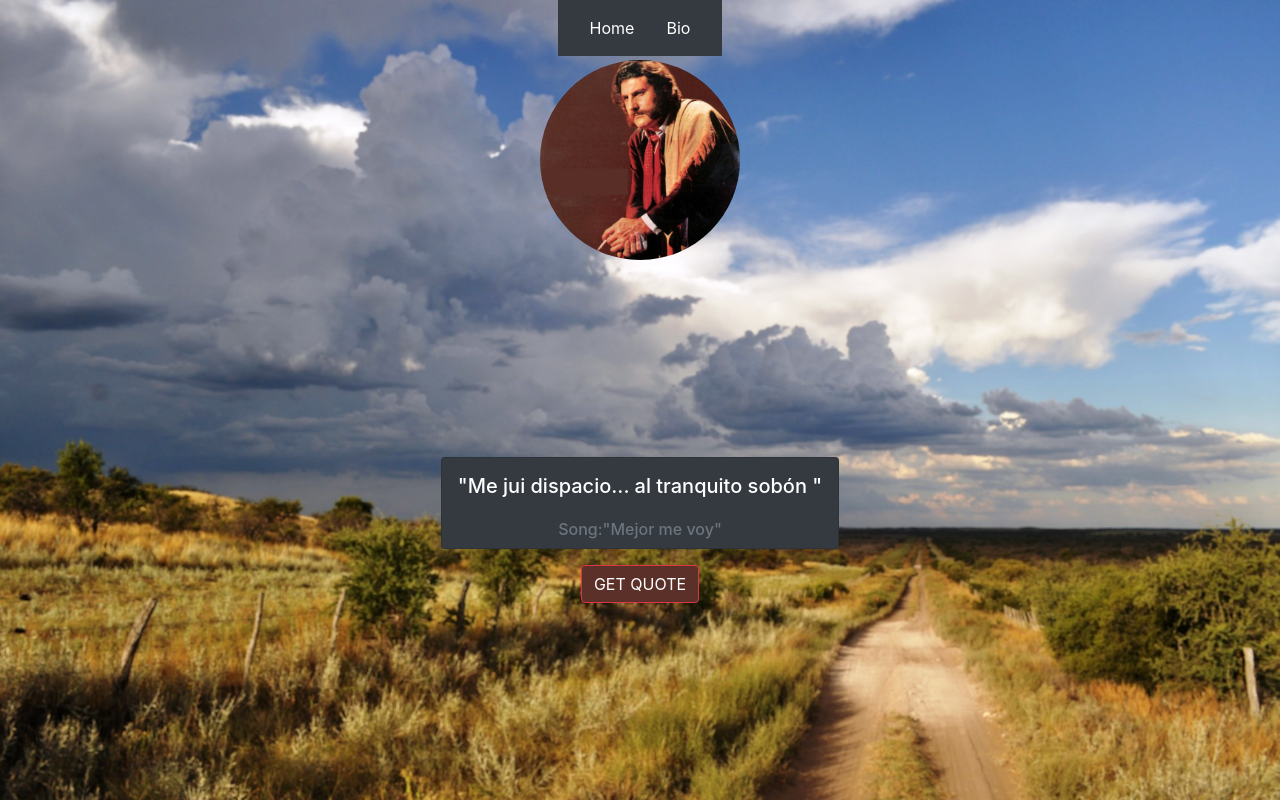
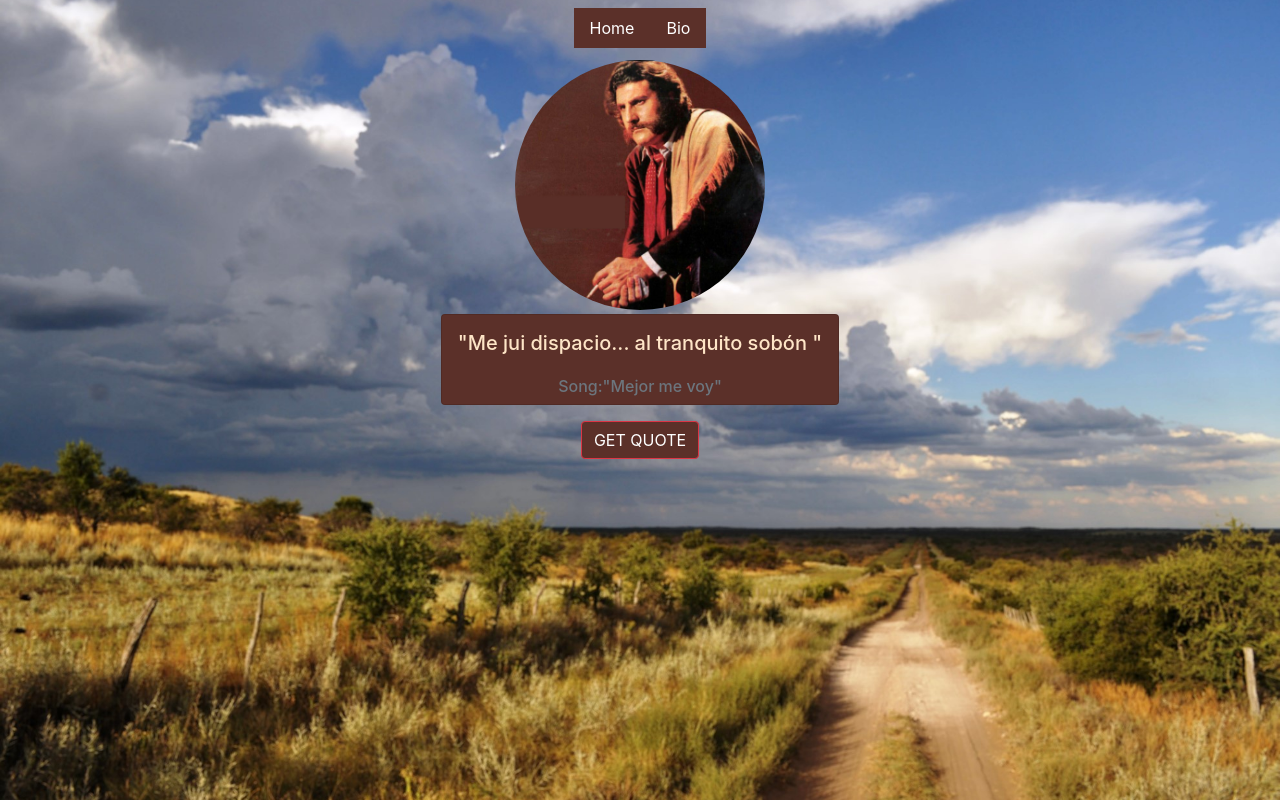
Before and after one commit to martinraul/jose-larralde-quotes-generator, a React (Create React App) app: page / in a window 1280 px wide. Built offline with nearby package versions, Linux system fonts and the light colour scheme.

Commit message:
Add Navbar and Bio

```diff
--- a/src/App.css
+++ b/src/App.css
@@ -1,6 +1,6 @@
 .App-logo {
-  width: 200px;
-  height: 200px;
+  width: 250px;
+  height: 250px;
   border-radius: 50%;
   pointer-events: none;
 }
@@ -16,7 +16,6 @@
 }
 
 .app-content {
-  flex-grow: 1;
   display: flex;
   justify-content: center;
   align-items: center;
@@ -26,16 +25,26 @@
 #button {
   background-color: #5b3029;
 }
+#button:hover {
+  background-color: #fee5c7;
+  color:black
+}
 
 .app-navigation {
+  background-color: #5b3029;
   border: 1px solid black;
   border-top: none;
 }
+.nav-link{
+  background-color: #5b3029;
+}
 .nav-link:hover {
   cursor: pointer;
-  background-color: #5b3029;
+  background-color: #fee5c7;
+  color:black
 }
 
-#brand {
-  color: #fee5c7;
+.card {
+  background-color: #5b3029;
+  color:#fee5c7;
 }
--- a/src/App.js
+++ b/src/App.js
@@ -21,8 +21,8 @@ function App() {
 
   return (
     <React.Fragment>
-      <div className="app">
-        <nav className="navbar navbar-expand-lg navbar-light bg-dark">
+       <div className="app">
+        <nav className="navbar navbar-expand-lg navbar-light">
           {Object.entries(pages).map(([pageKey, pageData]) => (
             <div
               active={pageKey === currentPage}
@@ -35,7 +35,7 @@ function App() {
             </div>
           ))}
         </nav>
-        <img src={logo} className="App-logo mt-1" alt="logo" />
+        <img src={logo} className="App-logo mt-1 mb-1" alt="logo" />
         <div className="app-content">
           <CurrentComponent name={pages[currentPage].name} />
         </div>
--- a/src/components/Bio.js
+++ b/src/components/Bio.js
@@ -2,7 +2,7 @@ import React, { useState, useEffect } from "react";
 
 export const Bio = () => {
   return (
-    <div className="card text-white bg-dark w-75">
+    <div id="card" className="card w-75">
       <div className="card-header h5 text-left">About José Larralde:</div>
       <div className="card-text text-justify p-3">
         José Larralde (born in Huanguelén, Buenos Aires, 1937) is an Argentine
--- a/src/components/GetQuote.js
+++ b/src/components/GetQuote.js
@@ -11,7 +11,7 @@ export function Getquote() {
 
   return (
     <div>
-      <div className="card text-white bg-dark mb-3">
+      <div className="card mb-3">
         <h5 className="card-title p-3">"{randomQuote.quote}"</h5>
         <h6 className="card-subtitle mb-2 text-muted">
           Song:"{randomQuote.cancion}"
```
